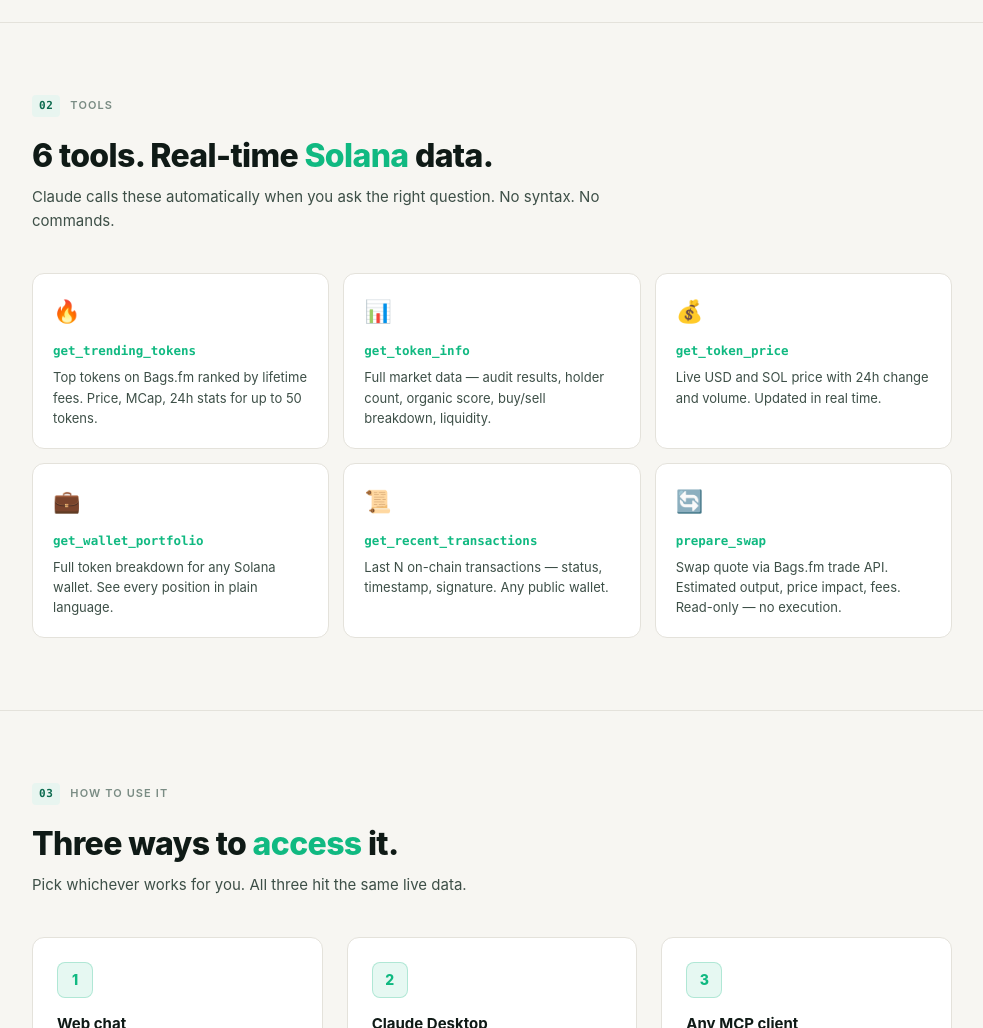
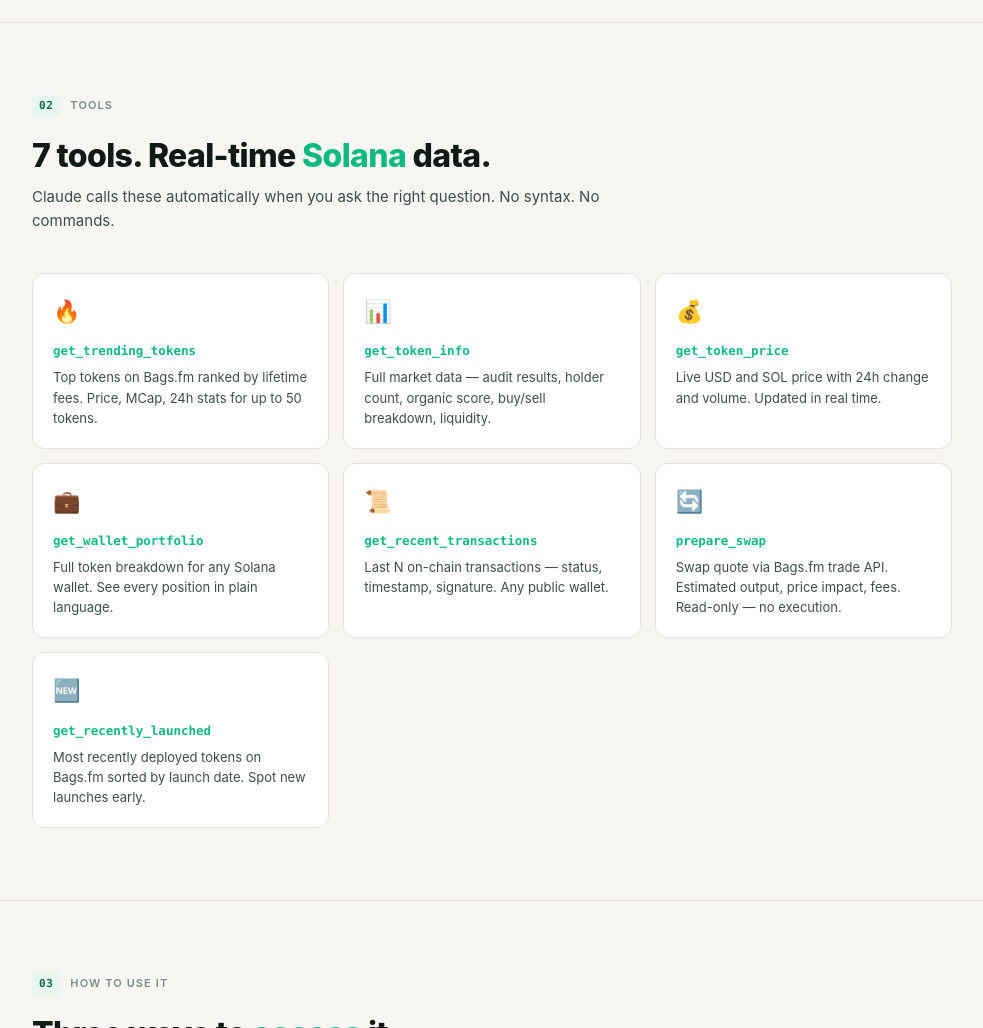
Before and after one commit to Dami904/Bags-MCP, a website: page public/index.html in a window 1280 px wide. Shown: the part 1360-2388 px from the top of the page, without its empty margins (148-1131 px from the left). Drawn offline with Linux system fonts and the light colour scheme; no server answers.

Commit message:
Update tools count to 7, add get_recently_launched card to tools section

```diff
--- a/public/index.html
+++ b/public/index.html
@@ -339,7 +339,7 @@
       <span class="section-slug">Tools</span>
     </div>
     <div class="tools-header">
-      <h2>6 tools. Real-time <em>Solana</em> data.</h2>
+      <h2>7 tools. Real-time <em>Solana</em> data.</h2>
       <p>Claude calls these automatically when you ask the right question. No syntax. No commands.</p>
     </div>
     <div class="tools-grid">
@@ -349,6 +349,7 @@
       <div class="tool-card"><div class="tool-icon">💼</div><div class="tool-fn">get_wallet_portfolio</div><div class="tool-desc">Full token breakdown for any Solana wallet. See every position in plain language.</div></div>
       <div class="tool-card"><div class="tool-icon">📜</div><div class="tool-fn">get_recent_transactions</div><div class="tool-desc">Last N on-chain transactions — status, timestamp, signature. Any public wallet.</div></div>
       <div class="tool-card"><div class="tool-icon">🔄</div><div class="tool-fn">prepare_swap</div><div class="tool-desc">Swap quote via Bags.fm trade API. Estimated output, price impact, fees. Read-only — no execution.</div></div>
+      <div class="tool-card"><div class="tool-icon">🆕</div><div class="tool-fn">get_recently_launched</div><div class="tool-desc">Most recently deployed tokens on Bags.fm sorted by launch date. Spot new launches early.</div></div>
     </div>
   </div>
 </section>
```
